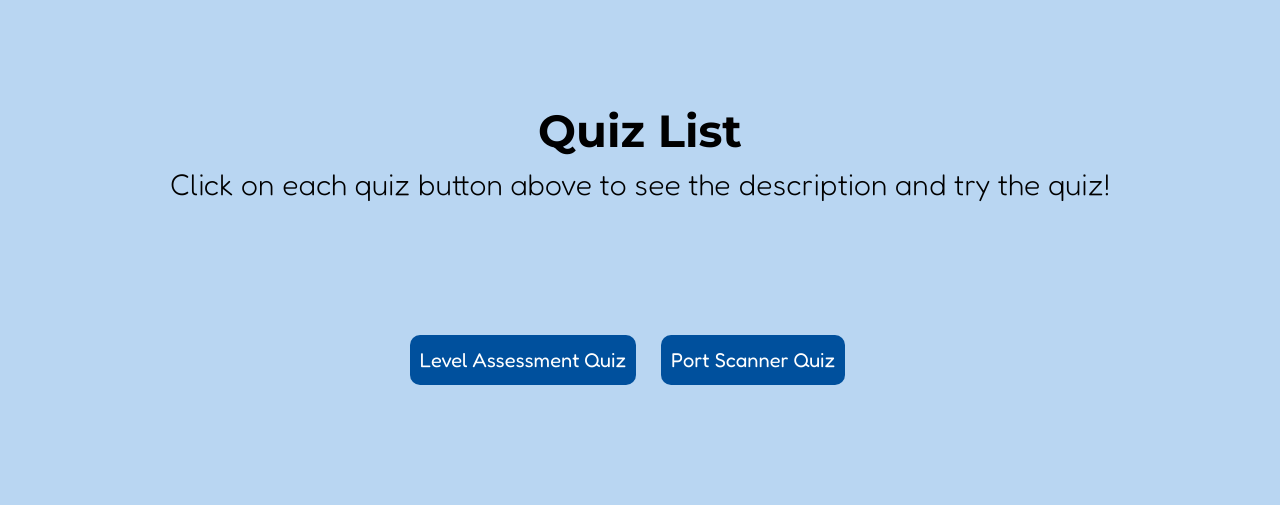
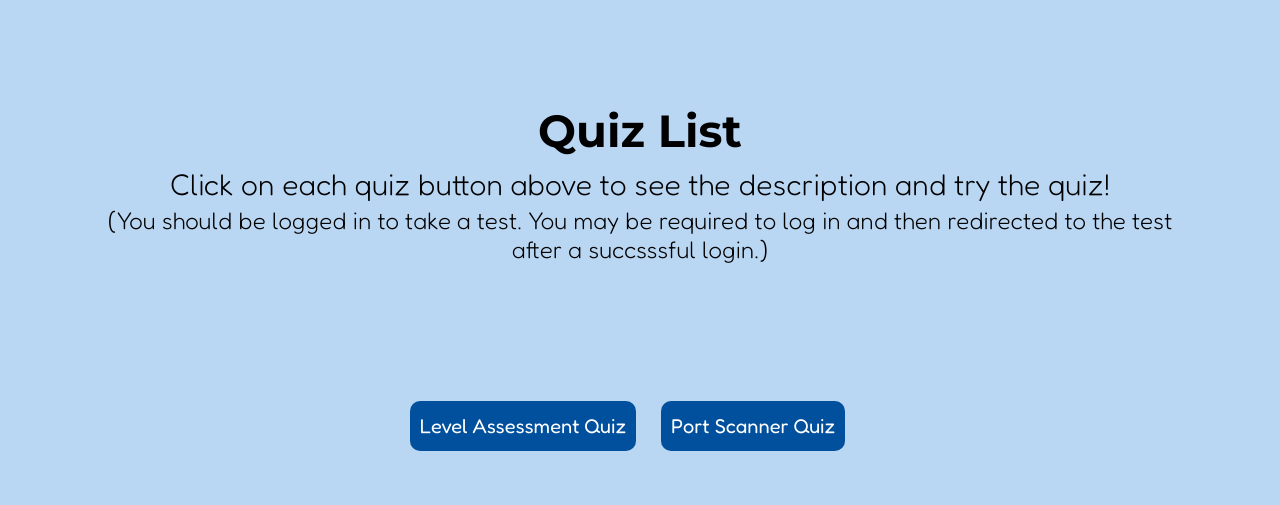
Before and after one commit to harachung90/CCG_Project_Deploy, a Django app: page /quiz_list/ in a window 1280 px wide. Shown: the part 120-625 px from the top of the page. Run offline with Django 3.2, Linux system fonts and the light colour scheme; data comes from the database, SQL or seed files in the repository; some libraries are stand-ins or nearby versions.

Commit message:
Quiz list - added a notification

```diff
--- a/templates/quiz_list.html
+++ b/templates/quiz_list.html
@@ -14,6 +14,7 @@
                     <h1 class="monserrat">Quiz List</h1>
                     <!-- Page Description -->
                     <h3 id="desc0">Click on each quiz button above to see the description and try the quiz!</h3>
+                    <h4>(You should be logged in to take a test. You may be required to log in and then redirected to the test after a succsssful login.)</h4>
 
                 </div>
             </div>
```
